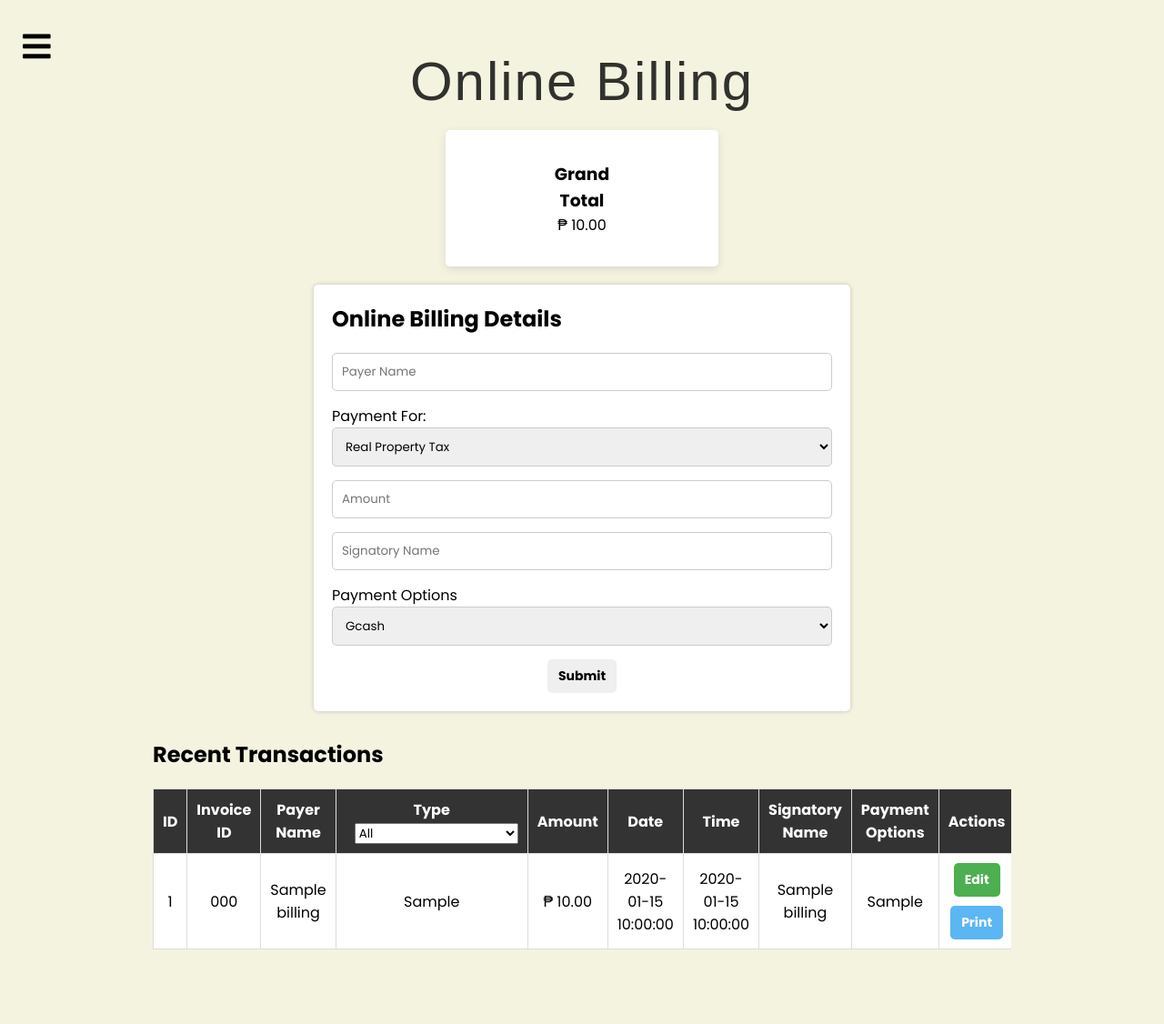
After one commit to Nathaniel1024/ITS, a PHP site: page /me/online_billing.php in a window 1280 px wide. The commit adds this page. Shown: the whole page at 91% size. Run offline with PHP 8.4, Linux system fonts and the light colour scheme; the visitor is signed in with stand-in values (Sample User, id 1); tables that the repository leaves empty or names only in its code hold one stand-in row (values such as "Sample post").

Commit message:
updated version of codes

```diff
--- a/src/css/transaction.css
+++ b/src/css/online_billing.css
@@ -217,10 +217,12 @@ canvas {
 .finance-summary {
     display: flex;
     gap: 20px;
-    justify-content: center; /* Ensures even spacing */
-    align-items: center; /* Aligns vertically */
-    flex-wrap: wrap; /* Allows responsiveness */
-    margin-bottom: 20px;
+    justify-content: center; /* Centers cards horizontally */
+    align-items: center; /* Vertically center contents inside cards */
+    flex-wrap: wrap; /* Allows wrapping on smaller screens */
+    width: 100%;
+    max-width: 800px;
+    margin: 0 auto 20px auto; /* Centers container and bottom margin */
 }
 
 .card {
@@ -229,10 +231,21 @@ canvas {
     border-radius: 5px;
     text-align: center;
     box-shadow: 0px 3px 10px rgba(0, 0, 0, 0.1);
-    flex: 1;
-    min-width: 200px; /* Prevents excessive shrinking */
-    max-width: 300px; /* Keeps cards readable */
     color: rgb(0, 0, 0);
+
+    flex: 1 1 250px; /* Grow and shrink with base width 250px */
+    max-width: 300px; /* Prevent cards from getting too wide */
+    min-width: 200px; /* Prevent cards from shrinking too much */
+    height: 150px;
+
+    display: flex;
+    flex-direction: column;
+    justify-content: center; /* Vertically center content */
+}
+
+.transaction-form button {
+    display: block;
+    margin: 0 auto; /* Centers horizontally */
 }
 
 .transaction-form {
@@ -254,6 +267,14 @@ canvas {
 
 .transaction-table {
     width: 80%;
+    overflow-x: auto;
+}
+
+@media screen and (max-width: 768px) {
+    .transaction-table {
+        width: 100%; /* Adjusts width for smaller screens */
+    }
+
 }
 
 h2 {
@@ -271,19 +292,22 @@ h2 {
 }
 
 table {
-    width: 100%;
-    border-collapse: collapse;
+  width: 100%;
+  border-collapse: collapse;
+  margin-bottom: 2rem;
 }
 
 table th, table td {
-    padding: 12px;
-    border: 1px solid #ccc;
-    text-align: left;
+  border: 1px solid #ccc;
+  padding: 8px;
+  text-align: center;
+  color: #222;
+  background: #fff;
 }
 
 table th {
-    background-color: #333;
-    color: white;
+  background-color: #333;
+  color: #fff;
 }
 
 table td {
@@ -322,16 +346,11 @@ button:hover {
 button.edit-btn {
     background: #4CAF50; /* Green */
     color: white;
+    margin-bottom: 10px;
 }
 
-button.update-btn {
-    background: #00a4fc; /* Blue */
-    color: white;
-}
-
-/* Delete Button */
-button.delete-btn {
-    background: #E74C3C; /* Red */
+button.print-btn {
+    background: #5bb6f3;
     color: white;
 }
 
@@ -355,18 +374,25 @@ button.delete-btn {
     min-width: 300px; /* Ensure a reasonable width */
 }
 
+.modal-content {
+    display: flex;
+    flex-direction: column;
+    align-items: center; /* Centers elements */
+    justify-content: center; /* Vertically aligns */
+    width: 100%;
+    max-width: 500px; /* Adjust based on need */
+    padding: 20px;
+}
 
-.modal-content {
-    text-align: center;
+.form-group {
+  display: flex;
+  flex-direction: column;
+  margin-bottom: 10px;
 }
 
 label, input {
-  margin-bottom: 30px;
+  margin-bottom: 5px;
   color: rgb(0, 0, 0);
-}
-
-.edit-button, .status-btn{
-  margin-top: 20px;
 }
 
 .modal button {
@@ -393,27 +419,3 @@ label, input {
   border: 1px solid #ddd;
   text-align: center;
 }
-
-/* Status-based styling */
-.status {
-  padding: 6px 10px;
-  border-radius: 4px;
-  font-weight: bold;
-  display: inline-block;
-}
-
-/* Individual status colors */
-.status.awaiting-approval {
-  background-color: #ffc107; /* Yellow */
-  color: black;
-}
-
-.status.completed {
-  background-color: #28a745; /* Green */
-  color: white;
-}
-
-.status.verified {
-  background-color: #007bff; /* Blue */
-  color: white;
-}
--- a/src/dashboard.php
+++ b/src/dashboard.php
@@ -37,6 +37,7 @@ if (!isset($_SESSION['user'])) {
       <div class="item active"><a href="dashboard.php"><i class="fas fa-desktop"></i> Dashboard</a></div>
       <div class="item"><a href="transaction_track.php"><i class="fas fa-folder"></i> Tracking</a></div>
       <div class="item"><a href="transaction.php"><i class="fas fa-money-check"></i> Transaction</a></div>
+      <div class="item"><a href="online_billing.php"><i class="fas fa-money-bill"></i>Online Billing</a></div>
       <div class="form-item">
         <form action="logout.php" method="POST">
           <button type="submit" class="logout-btn"><i class="fas fa-info-circle"></i> Logout</button>
--- /dev/null
+++ b/src/online_billing.php
@@ -0,0 +1,214 @@
+<!DOCTYPE html>
+<html lang="en" dir="ltr">
+
+<head>
+  <meta charset="utf-8">
+  <meta name="viewport" content="width=device-width, initial-scale=1.0">
+  <title>Dashboard</title>
+  <link rel="stylesheet" href="css/online_billing.css">
+  <link rel="shortcut icon" href="img/logo.jpg" type="image/x-icon">
+  <link rel="stylesheet" href="https://cdnjs.cloudflare.com/ajax/libs/font-awesome/5.15.1/css/all.min.css">
+  <script src="https://cdnjs.cloudflare.com/ajax/libs/jquery/3.5.1/jquery.min.js" charset="utf-8"></script>
+  <script src="https://cdn.jsdelivr.net/npm/chart.js"></script>
+</head>
+
+<body>
+
+  <div class="menu-btn">
+    <i class="fas fa-bars"></i>
+  </div>
+
+  <div class="side-bar">
+    <header>
+      <div class="close-btn">
+        <i class="fas fa-times"></i>
+      </div>
+      <img src="img/pennywise-logo.jpg" alt="pennywise logo">
+      <h1>Pennywise</h1>
+    </header>
+    <div class="menu">
+
+      <div class="item"><a href="dashboard.php"><i class="fas fa-desktop"></i>Dashboard</a></div>
+      <div class="item"><a href="transaction_track.php"><i class="fas fa-folder"></i>Document Tracking</a></div>
+      <div class="item"><a href="transaction.php"><i class="fas fa-money-check"></i>Transaction</a></div>
+      <div class="item active"><a href="online_billing.php"><i class="fas fa-money-bill"></i>Online Billing</a></div>
+
+      <div class="form-item">
+        <form action="logout.php" method="POST">
+          <button type="submit" class="logout-btn"><i class="fas fa-info-circle"></i>Logout</button>
+        </form>
+      </div>
+    </div>
+
+  </div>
+
+  <section class="main">
+    <h1>Online Billing</h1>
+
+    <?php
+    require_once 'config/db.php'; // Include your database connection file
+    session_start();
+    if (!isset($_SESSION['user'])) {
+      header("Location: index.php");
+      exit();
+    }
+
+    $resultBilling = $db->query("SELECT SUM(amount) AS total_payments FROM online_billing");
+    $totalPayments = 0;
+    if ($resultBilling && $row = $resultBilling->fetch_assoc()) {
+      $totalPayments = $row['total_payments'] ?? 0;
+    }
+    ?>
+
+    <!-- Online Billing Overview Cards -->
+    <div class="finance-summary">
+      <div class="card">
+        <h3>Grand<br>Total</h3>
+        <p>₱ <span id="totalCollections"><?= number_format($totalPayments, 2) ?></span></p>
+      </div>
+    </div>
+
+
+    <!-- Transaction Form -->
+    <div class="transaction-form">
+      <h2>Online Billing Details</h2>
+      <form id="transactionForm" method="POST" action="config/add_billing.php">
+        <input type="text" name="payerName" placeholder="Payer Name" required>
+        <label for="paymentType">Payment For:</label>
+        <select id="paymentType" name="paymentType" required>
+          <option value="Real Property Tax">Real Property Tax</option>
+          <option value="Business Permit">Business Permit</option>
+          <option value="Civil Registry Certificate">Civil Registry Certificate</option>
+        </select>
+        <input type="number" name="amount" min="1" step="0.01" placeholder="Amount" required>
+        <input type="text" name="signatoryName" placeholder="Signatory Name" required>
+        <label for="paymentOptions">Payment Options</label>
+        <select name="paymentOptions" required>
+          <option value="GCash">Gcash</option>
+          <option value="PayMaya">PayMaya</option>
+          <option value="Credit Card">Credit Card</option>
+          <option value="Debit Card">Debit Card</option>
+        </select>
+        <button type="submit">Submit</button>
+      </form>
+    </div>
+
+
+    <!-- Edit Mode -->
+    <div id="editModal" class="modal">
+      <div class="modal-content">
+        <h2>Edit Transaction</h2>
+        <div class="content">
+          <form id="editTransactionForm">
+            <label>Payer Name:</label>
+            <div class=form-group>
+              <input type="text" id="editPayerName" placeholder="Payer Name">
+            </div>
+            <label>Amount:</label>
+            <div class=form-group>
+              <input type="number" id="editAmount" min="1" step="0.01" placeholder="Amount" required>
+            </div>
+            <label for="editpaymentType">Payment For:</label>
+            <div class=form-group>
+              <select id="editpaymentType" name="editpaymentType" required>
+                <option value="Real Property Tax">Real Property Tax</option>
+                <option value="Business Permit">Business Permit</option>
+                <option value="Civil Registry Certificate">Civil Registry Certificate</option>
+              </select>
+            </div>
+            <label>Payment Options</label>
+            <div class=form-group>
+              <select id="editpaymentOptions">
+                <option value="GCash">Gcash</option>
+                <option value="PayMaya">PayMaya</option>
+                <option value="Credit Card ">Credit Card</option>
+                <option value="Debit Card">Debit Card</option>
+              </select>
+            </div>
+            <div class="edit-button">
+              <button type="submit">Update Transaction</button>
+              <button type="button" onclick="closeEditModal()">Cancel</button>
+            </div>
+          </form>
+        </div>
+      </div>
+    </div>
+
+    <!-- Transaction Records Table -->
+    <div class="transaction-table">
+      <h2>Recent Transactions</h2>
+      <table>
+        <thead>
+          <tr>
+            <th>ID</th>
+            <th>Invoice ID</th>
+            <th>Payer Name</th>
+            <th>
+              Type
+              <select class="type-options" id="filterType">
+                <option value="All">All</option>
+                <option value="Real Property Tax">Real Property Tax</option>
+                <option value="Business Permit">Business Permit</option>
+                <option value="Civil Registry Certificate">Civil Registry Certificate</option>
+              </select>
+            </th>
+            <th>Amount</th>
+            <th>Date</th>
+            <th>Time</th>
+            <th>Signatory Name</th>
+            <th>Payment Options</th>
+            <th>Actions</th>
+          </tr>
+        </thead>
+        <tbody id="transactionList">
+          <?php
+            require_once 'config/db.php';
+
+            $result = $db->query("SELECT * FROM online_billing ORDER BY id DESC");
+
+            if ($result->num_rows > 0):
+            while ($row = $result->fetch_assoc()):
+              $rowId = $row['id'];
+              $invoiceCode = htmlspecialchars($row['invoice_code']);
+              $payer = htmlspecialchars($row['payer_name']);
+              $type = htmlspecialchars($row['payment_type']);
+              $amount = number_format($row['amount'], 2);
+              $date = htmlspecialchars($row['payment_date']);
+              $time = htmlspecialchars($row['payment_time']);
+              $signatory = htmlspecialchars($row['signatory_name']);
+              $option = htmlspecialchars($row['payment_options']);
+          ?>
+          <tr data-id="<?= $rowId ?>" data-type="<?= $type ?>">
+            <td><?= $rowId ?></td>
+            <td><?= $invoiceCode ?></td>
+            <td><?= $payer ?></td>
+            <td><?= $type ?></td>
+            <td>₱ <?= $amount ?></td>
+            <td><?= $date ?></td>
+            <td><?= $time ?></td>
+            <td><?= $signatory ?></td>
+            <td><?= $option ?></td>
+            <td>
+              <button class="edit-btn" onclick="editTransaction(<?= $rowId ?>)">Edit</button>
+              <button class="print-btn" onclick="printbill(<?= $rowId ?>)">Print</button>
+            </td>
+          </tr>
+  <?php
+    endwhile;
+  else:
+    echo '<tr><td colspan="10">No transactions found.</td></tr>';
+  endif;
+
+  $db->close();
+  ?>
+</tbody>
+      </table>
+    </div>
+  </section>
+
+  <script src="js/dashboard.js"></script>
+  <script src="js/online_billing.js"></script>
+
+</body>
+
+</html>
--- a/src/transaction.php
+++ b/src/transaction.php
@@ -31,6 +31,7 @@
       <div class="item"><a href="dashboard.php"><i class="fas fa-desktop"></i>Dashboard</a></div>
       <div class="item"><a href="transaction_track.php"><i class="fas fa-folder"></i>Document Tracking</a></div>
       <div class="item active"><a href="transaction.php"><i class="fas fa-money-check"></i>Transaction</a></div>
+      <div class="item"><a href="online_billing.php"><i class="fas fa-money-bill"></i>Online Billing</a></div>
 
       <div class="form-item">
         <form action="logout.php" method="POST">
--- a/src/transaction_track.php
+++ b/src/transaction_track.php
@@ -29,6 +29,7 @@
       <div class="item"><a href="dashboard.php"><i class="fas fa-desktop"></i>Dashboard</a></div>
       <div class="item active"><a href="transaction_track.php"><i class="fas fa-money-check"></i>Tracking</a></div>
       <div class="item"><a href="transaction.php"><i class="fas fa-money-check"></i>Transaction</a></div>
+      <div class="item"><a href="online_billing.php"><i class="fas fa-money-bill"></i>Online Billing</a></div>
       <div class="form-item">
         <form action="logout.php" method="POST">
           <button type="submit" class="logout-btn"><i class="fas fa-info-circle"></i>Logout</button>
```
Also changed, not shown: src/config/add_billing.php (added, +50 -0 lines), src/config/edit_billing.php (added, +43 -0 lines), src/config/get_billing.php (added, +21 -0 lines), src/js/online_billing.js (added, +170 -0 lines).
